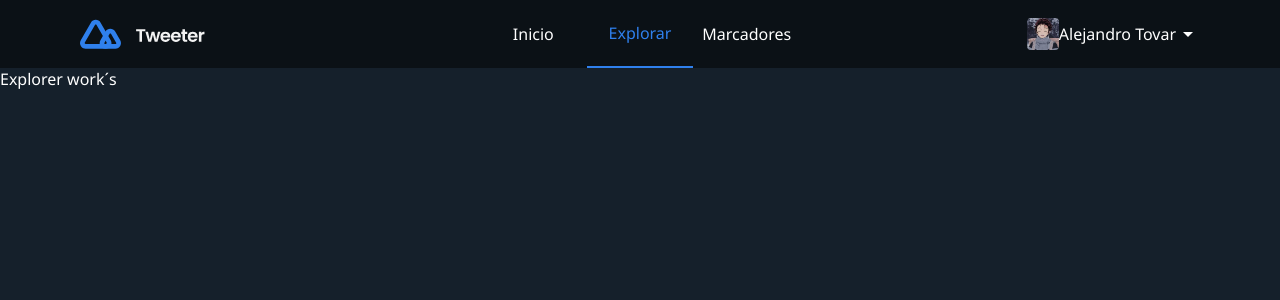
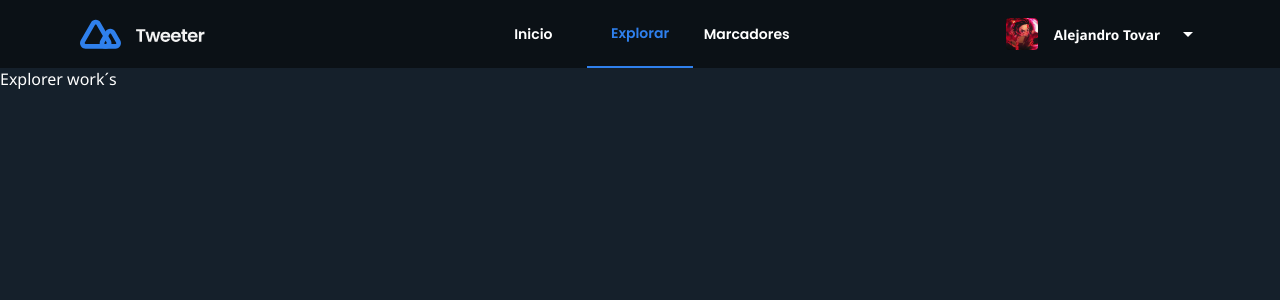
Before and after one commit to Alejandro095/tweeter, a Next.js app: page /explorer in a window 1280 px wide. Shown: the top 300 px of the page. Built offline with nearby package versions, Linux system fonts and the light colour scheme.

Commit message:
Se cambio la foto de perfil general y se agregro el menu desplegable del navbar

```diff
--- a/src/components/header-app/index.js
+++ b/src/components/header-app/index.js
@@ -5,11 +5,13 @@ import ArrowDropDownIcon from '@material-ui/icons/ArrowDropDown';
 // Next Components
 import Link from 'next/link'
 import { useRouter } from "next/router";
+import { useState } from "react";
 
 
 export default function HeaderApp({children}){
 
     const router = useRouter();
+    const [visible, setVisble] = useState(false);
 
     return (
         <div className={styles.container}>
@@ -39,11 +41,30 @@ export default function HeaderApp({children}){
 
                     </ul>
                 </nav>
-                <div className={styles.userinfo}>
-                    <img src="profile.jpg" />
-                    <p>Alejandro Tovar</p>
-                    <ArrowDropDownIcon/>
+
+
+                <div className={styles.containeruser}>
+
+                    <div className={styles.space}/>
+
+                    <div className={styles.userinfo} onClick={()=> setVisble(!visible)}>
+                        <img src="profile.jpg" />
+                        <p>Alejandro Tovar</p>
+                        <ArrowDropDownIcon/>
+
+                        <div className={visible ? styles.popactive : styles.popnoactive}>
+                           <ul>
+                               <li></li>
+                               <li></li>
+                               <li></li>
+                               <li></li>
+                           </ul>
+                        </div>
+                    </div>
+
+
                 </div>
+
             </header>
 
             <main className={styles.main}>
--- a/src/components/header-app/styles.module.scss
+++ b/src/components/header-app/styles.module.scss
@@ -42,10 +42,14 @@
     justify-content: center;
     align-items: center;
     width: 20rem;
+
+    font-family: 'Poppins', sans-serif;
+    font-weight: 600;
+    font-size: 0.875rem;
   }
 
-  & > .userinfo {
-    flex: 1;
+  & .userinfo {
+    // flex: 1;
     display: flex;
     align-items: center;
     justify-content: flex-end;
@@ -63,8 +67,55 @@
 
 .userinfo {
   cursor: pointer;
+  position: relative;
+
   & > img {
     width: 2rem;
+    height: 2rem;
     border-radius: 0.25rem;
   }
+
+  & > p {
+    margin: 0 1rem;
+    font-weight: 700;
+    font-size: 0.85rem;
+  }
 }
+.userinfo {
+  // flex-basis: 14rem;
+  // flex: 1;
+  display: flex;
+  justify-content: center;
+  align-items: center;
+}
+
+.containeruser {
+  flex: 1;
+  display: flex;
+}
+
+.space {
+  flex: 1;
+}
+
+.pop {
+  background-color: darken($color: #15202b, $amount: 6);
+  position: absolute;
+  // width: 14rem;
+  right: 0;
+  left: 0;
+  top: 120%;
+
+  border-radius: 1rem;
+  padding: 0.25rem;
+}
+
+.popactive {
+  @extend .pop;
+  display: flex;
+}
+
+.popnoactive {
+  @extend .pop;
+  display: none;
+}
```
Also changed, not shown: public/profile.jpg.
